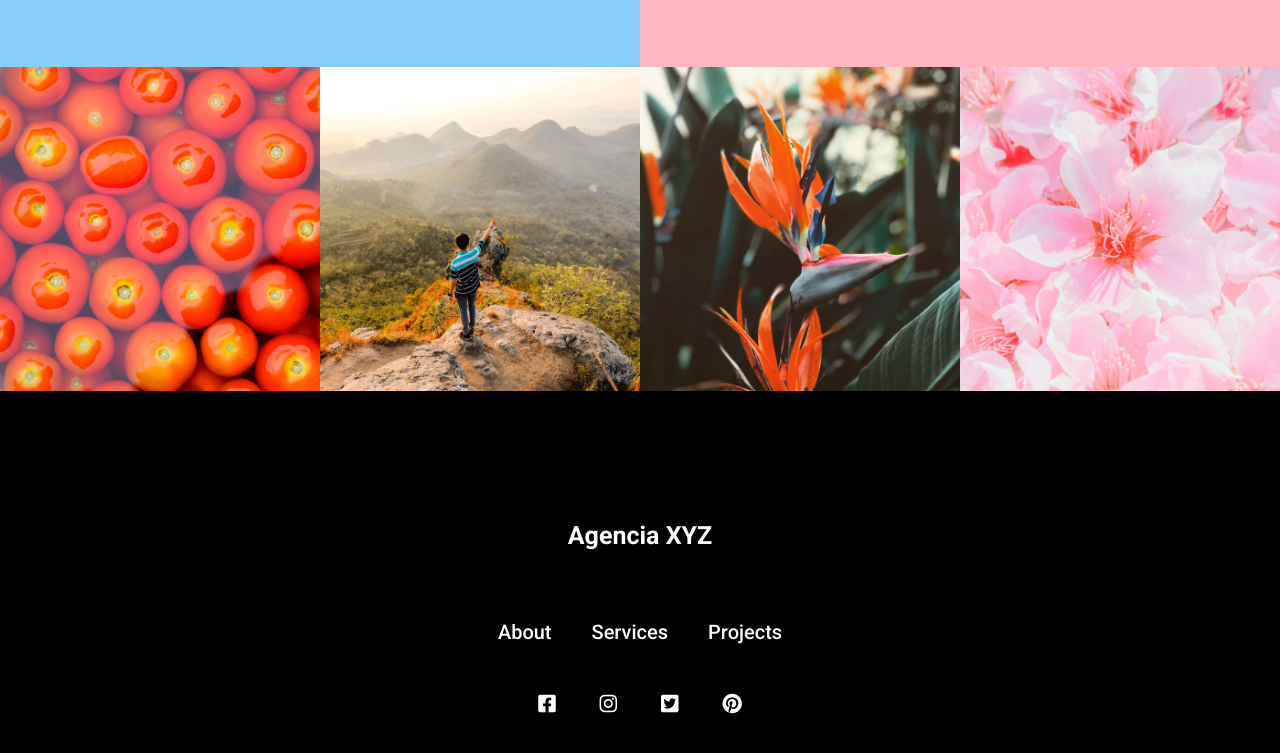
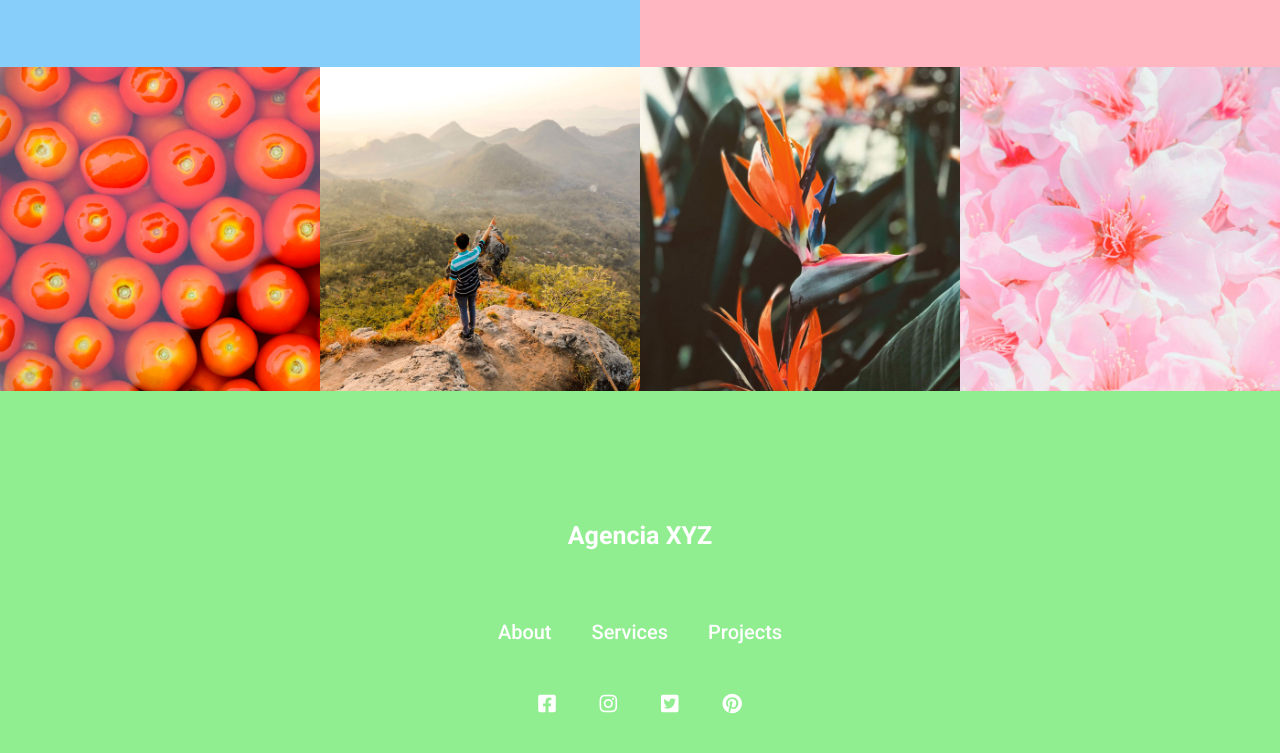
Before and after one commit to salvador-mdev/landing-page-agencia-xyz, a plain HTML site: page index.html in a window 1280 px wide. Shown: the part 2141-2894 px from the top of the page. Drawn offline with Linux system fonts and the light colour scheme.

Commit message:
modificando color del footer

```diff
--- a/src/css/style.css
+++ b/src/css/style.css
@@ -221,8 +221,7 @@ body {
 
 .footer {
     grid-area: footer;
-    /* background-color: lightgreen; */
-    background-color: black;
+    background-color: lightgreen;
     color: white;
     display: flex;
     flex-direction: column;
```
